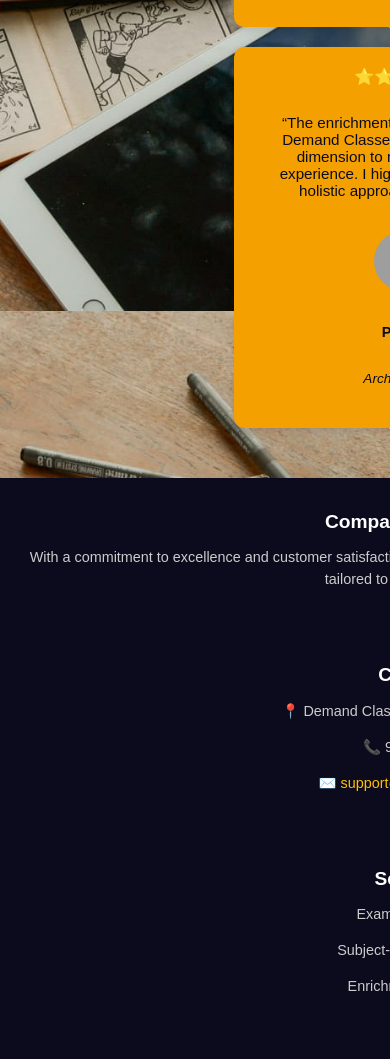
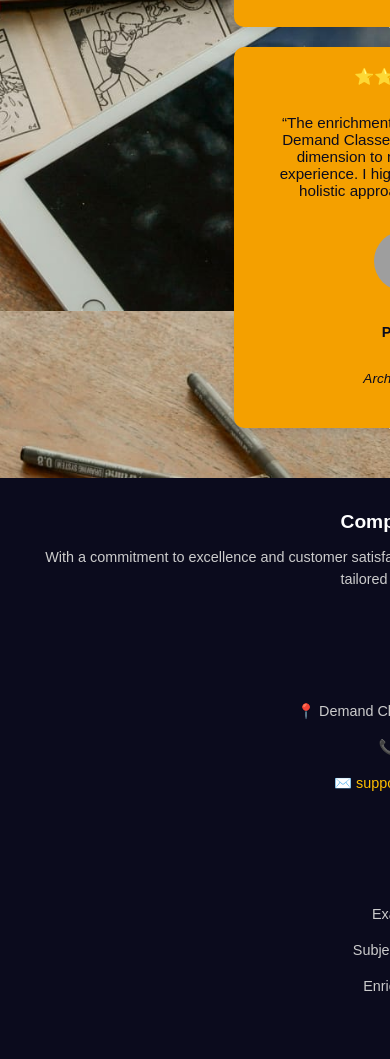
Before and after one commit to captain-vs/web2, a plain HTML site: page index.html in a window 390 px wide. Shown: the part 3065-4124 px from the top of the page. Drawn offline with Linux system fonts and the light colour scheme; grey boxes are pictures that could not be loaded.

Commit message:
Update style.css

```diff
--- a/style.css
+++ b/style.css
@@ -424,7 +424,7 @@ nav a:hover {
         align-items: center;
     }
     .footer{
-        width: 200%;
+        width: 208%;
     }
 
     .footer .footer-content {
```
